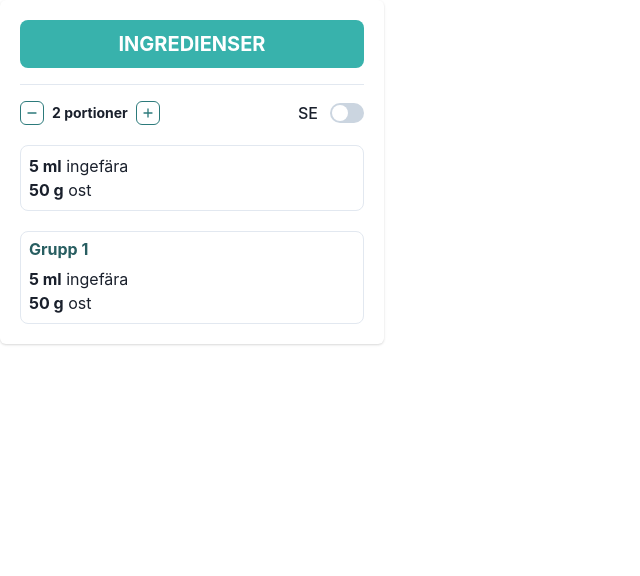
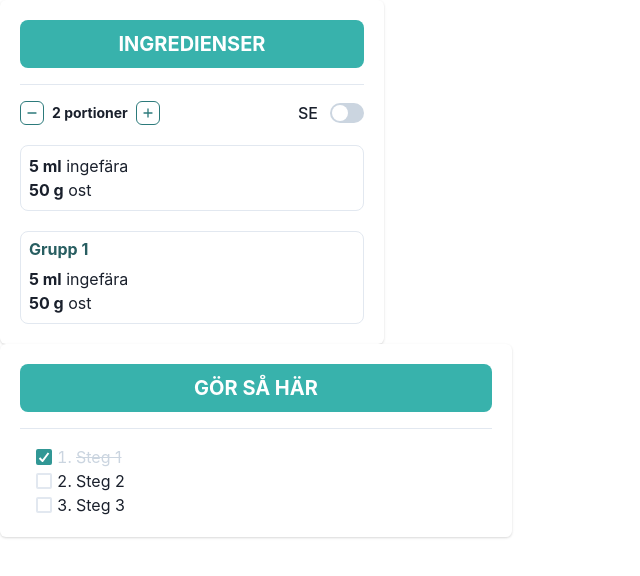
Before and after one commit to teojonsater/kitchen-cache-v2, a React (Create React App) app in the folder client/: page / in a window 1280 px wide. Shown: the top 576 px of the page, without its empty margins (0-640 px from the left). Built offline with nearby package versions, Linux system fonts and the light colour scheme.

Commit message:
Added a design in react for the steps card

```diff
--- a/client/src/Layout.tsx
+++ b/client/src/Layout.tsx
@@ -1,10 +1,12 @@
 import {Outlet} from "react-router-dom";
 import IngredientsCard from "./design/IngredientsCard";
+import StepsCard from "./design/StepsCard";
 
 function Layout() {
     return (
         <>
             <IngredientsCard/>
+            <StepsCard/>
             <Outlet/>
         </>
     );
--- /dev/null
+++ b/client/src/design/StepsCard.tsx
@@ -0,0 +1,44 @@
+import React from "react";
+import {
+    Card,
+    CardBody,
+    Checkbox,
+    Flex,
+    Heading,
+    HStack,
+    ListItem,
+    OrderedList,
+    StackDivider,
+    VStack
+} from "@chakra-ui/react";
+
+function StepsCard() {
+    return (
+        <Card w="lg">
+            <CardBody>
+                <Flex direction="column" gap="5">
+                    <VStack spacing="4" alignItems="start" divider={<StackDivider/>}>
+                        <Heading size='md' textAlign="center" textTransform="uppercase" bgColor="teal.400"
+                                 color="white" py="3" px="3" w="full" borderRadius="lg">Gör Så Här</Heading>
+                        <OrderedList>
+                            <HStack>
+                                <Checkbox colorScheme='teal' mr={4} isChecked={true} />
+                                <ListItem color={"gray.300"} textDecoration={"line-through"}>Steg 1</ListItem>
+                            </HStack>
+                            <HStack>
+                                <Checkbox colorScheme='teal' mr={4}/>
+                                <ListItem>Steg 2</ListItem>
+                            </HStack>
+                            <HStack>
+                                <Checkbox colorScheme='teal' mr={4}/>
+                                <ListItem>Steg 3</ListItem>
+                            </HStack>
+                        </OrderedList>
+                    </VStack>
+                </Flex>
+            </CardBody>
+        </Card>
+    )
+}
+
+export default StepsCard;
```
